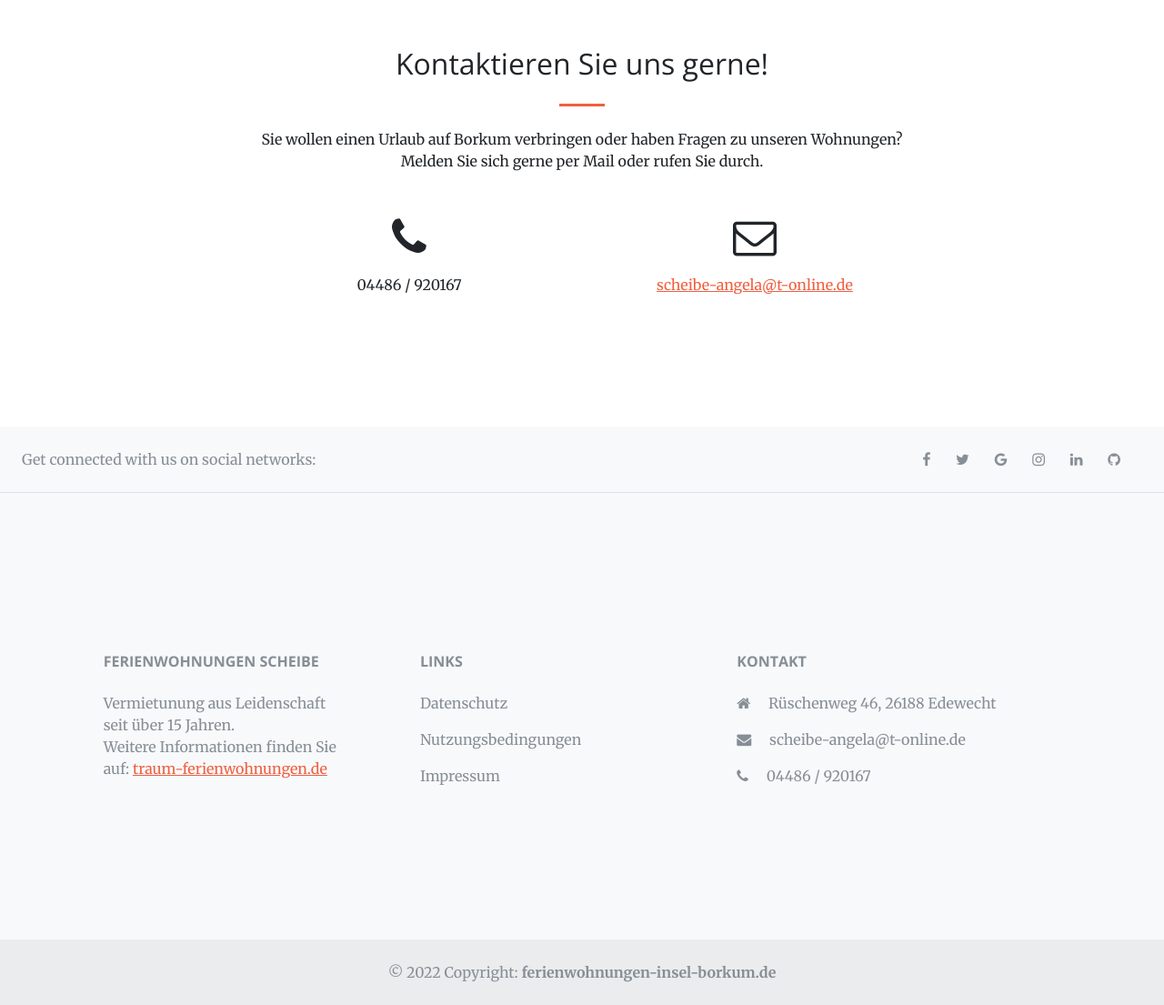
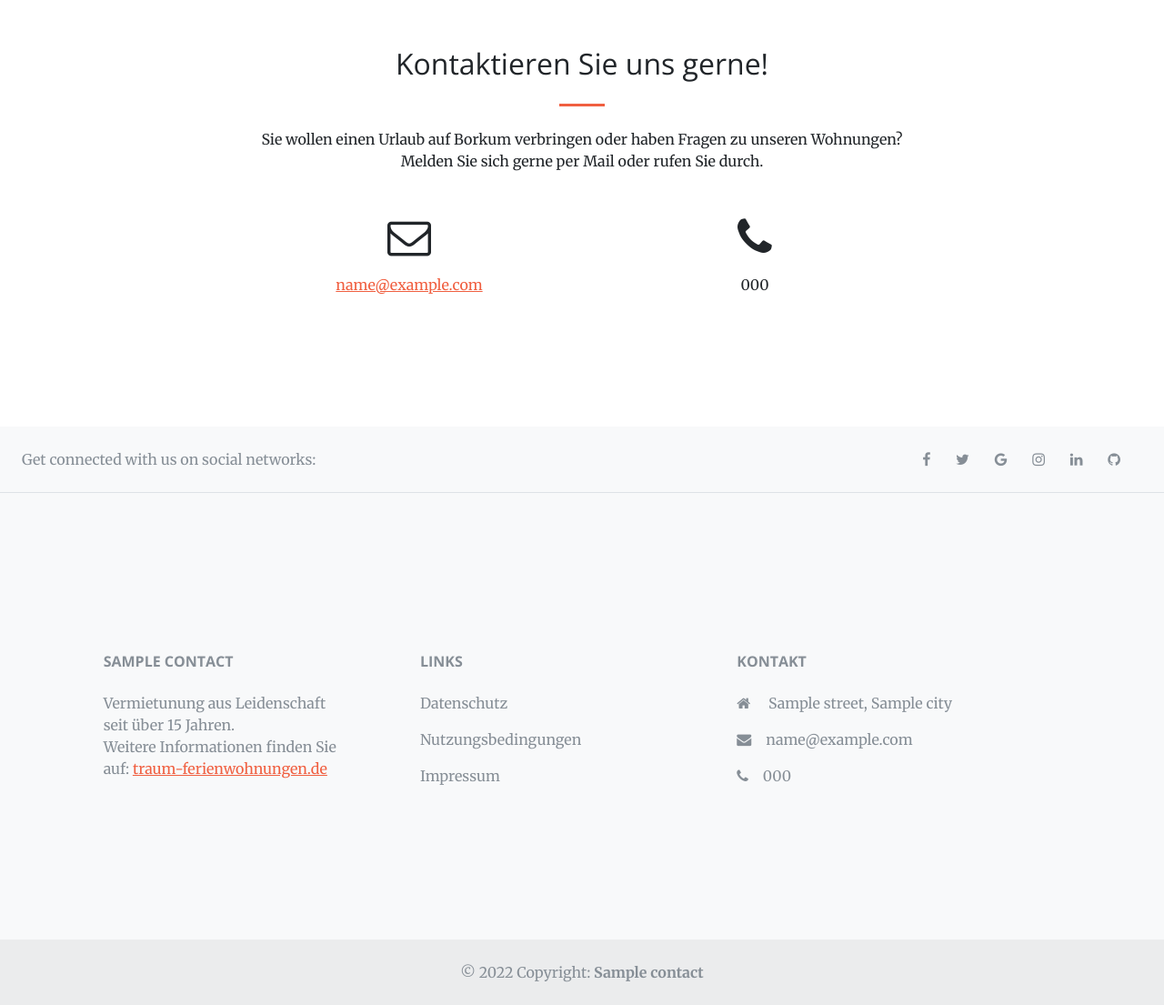
Before and after one commit to johannesscheibe/rental-website-borkum, a Flask app: template borkum/website/templates/index.html in a window 1280 px wide. Shown: the part 2977-4082 px from the top of the page at 91% size. Run offline with Flask 2, Linux system fonts and the light colour scheme; the template is opened without the code that fills it: most values are stand-ins (such as "Sample title", 1, 10 or a date in 2020); some libraries are stand-ins or nearby versions.

Commit message:
Outsources contact details to config

```diff
--- a/borkum/website/blueprints/apartment.py
+++ b/borkum/website/blueprints/apartment.py
@@ -1,7 +1,6 @@
 import json
 import os
-from flask import Blueprint, render_template
-
+from flask import Blueprint, render_template, current_app as app
 apartment = Blueprint('apartment', __name__)
 
 @apartment.route('/apartment/<string:fewo>')
@@ -20,4 +19,4 @@ def init(fewo):
     filename = os.listdir(os.path.join(res_path, 'img', 'apartments', fewo, 'thumbnail'))[0]
     thumbnail = os.path.join('/', 'static', 'img', 'apartments',  fewo, 'thumbnail', filename)
 
-    return render_template("apartment.html", info=data[fewo], images=images, thumbnail=thumbnail)
+    return render_template("apartment.html", contact=app.config['CONTACT'], info=data[fewo], images=images, thumbnail=thumbnail)
--- a/borkum/website/blueprints/gallery.py
+++ b/borkum/website/blueprints/gallery.py
@@ -1,6 +1,6 @@
 from pathlib import Path
 import random
-from flask import Blueprint, render_template
+from flask import Blueprint, render_template, current_app as app
 import os
 
 gallery = Blueprint('gallery', __name__)
@@ -21,4 +21,4 @@ def init():
         else:
             continue
 
-    return render_template("gallery.html", images= images, thumbnail= thumbnails[random.randint(0, len(thumbnails)-1)])
+    return render_template("gallery.html", contact=app.config['CONTACT'], images= images, thumbnail= thumbnails[random.randint(0, len(thumbnails)-1)])
--- a/borkum/website/blueprints/home.py
+++ b/borkum/website/blueprints/home.py
@@ -1,8 +1,8 @@
-from flask import Blueprint, render_template
+from flask import Blueprint, render_template, current_app as app
 
 
 home = Blueprint('home', __name__)
 
 @home.route('/')
 def init():
-    return render_template("index.html")
+    return render_template("index.html",  contact=app.config['CONTACT'],)
--- a/borkum/website/blueprints/location.py
+++ b/borkum/website/blueprints/location.py
@@ -1,8 +1,8 @@
-from flask import Blueprint, render_template
+from flask import Blueprint, render_template, current_app as app
 import os
 
 location = Blueprint('location', __name__)
 
 @location.route('/location')
 def init():
-    return render_template("location.html")
+    return render_template("location.html",  contact=app.config['CONTACT'],)
--- a/borkum/website/blueprints/picture_service.py
+++ b/borkum/website/blueprints/picture_service.py
@@ -1,6 +1,6 @@
 import json
 import os
-from flask import request, Blueprint, send_from_directory, current_app as app, render_template
+from flask import request, Blueprint, send_from_directory, current_app as app
 from PIL import Image
 
 
--- a/borkum/website/templates/base.html
+++ b/borkum/website/templates/base.html
@@ -100,7 +100,7 @@
                     <div class="col-md-3 col-lg-4 col-xl-3 mx-auto mb-4">
                         <!-- Content -->
                         <h6 class="text-uppercase fw-bold mb-4">
-                            Ferienwohnungen Scheibe
+                            {{ contact.name }}
                         </h6>
                         <p>
                             Vermietunung aus Leidenschaft seit über 15 Jahren. <br> Weitere Informationen finden Sie auf: <a href="https://www.traum-ferienwohnungen.de/objektuebersicht/scheibe/"> traum-ferienwohnungen.de</a>
@@ -132,12 +132,9 @@
                         <h6 class="text-uppercase fw-bold mb-4">
                             Kontakt
                         </h6>
-                        <p><i class="fa fa-home me-3"></i> Rüschenweg 46, 26188 Edewecht</p>
-                        <p>
-                            <i class="fa fa-envelope me-3"></i>
-                            scheibe-angela@t-online.de
-                        </p>
-                        <p><i class="fa fa-phone me-3"></i> 04486 / 920167</p>
+                        <p><i class="fa fa-home me-3"></i> {{ contact.street }}, {{ contact.city }}</p>
+                        <p><i class="fa fa-envelope me-3"></i>{{ contact.email }}</p>
+                        <p><i class="fa fa-phone me-3"></i>{{ contact.phone }}</p>
                     </div>
                     <!-- Grid column -->
                 </div>
@@ -149,7 +146,7 @@
         <!-- Copyright -->
         <div class="text-center p-4" style="background-color: rgba(0, 0, 0, 0.05);">
             © 2022 Copyright:
-            <a class="text-reset fw-bold" href="https://www.ferienwohnungen-insel-borkum.de/"  style="text-decoration: none;">ferienwohnungen-insel-borkum.de</a>
+            <a class="text-reset fw-bold" href="{{ contact.traumfewo_link }}"  style="text-decoration: none;">{{contact.traumfewo_name}}</a>
         </div>
         <!-- Copyright -->
     </footer>
--- a/borkum/website/templates/index.html
+++ b/borkum/website/templates/index.html
@@ -142,11 +142,13 @@ Hochseeklima, am Puls der Gezeiten . . . Demut, Freiheit . . . Insel {% endblock
             </div>
         </div>
         <div class="row">
-            <div class="col-lg-4 text-center ms-auto"><i class="fa fa-phone fa-3x mb-3 sr-contact" data-aos="zoom-in" data-aos-duration="300" data-aos-delay="150" data-aos-once="true"></i>
-                <p>04486 / 920167</p>
+            <div class="col-lg-4 text-center ms-auto"><i class="fa fa-envelope-o fa-3x mb-3 sr-contact" data-aos="zoom-in"
+                    data-aos-duration="300" data-aos-delay="150" data-aos-once="true"></i>
+                <p><a href="mailto:{{ contact.email }}">{{ contact.email }}</a></p>
             </div>
-            <div class="col-lg-4 text-center me-auto"><i class="fa fa-envelope-o fa-3x mb-3 sr-contact" data-aos="zoom-in" data-aos-duration="300" data-aos-delay="150" data-aos-once="true"></i>
-                <p><a href="mailto:scheibe-angela@t-online.de">scheibe-angela@t-online.de</a></p>
+            <div class="col-lg-4 text-center me-auto"><i class="fa fa-phone fa-3x mb-3 sr-contact" data-aos="zoom-in"
+                    data-aos-duration="300" data-aos-delay="150" data-aos-once="true"></i>
+                <p>{{ contact.phone }}</p>
             </div>
         </div>
     </div>
```
Also changed, not shown: borkum/website/templates/apartment.html (+4 -4 lines), config.py (+11 -0 lines).
